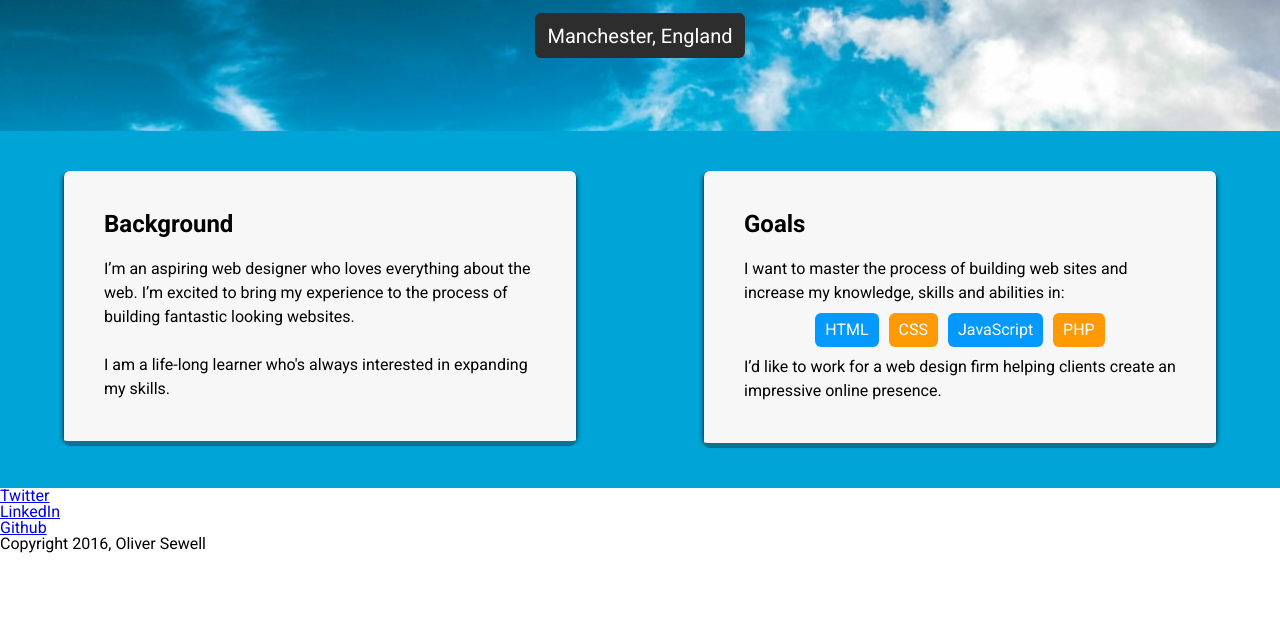
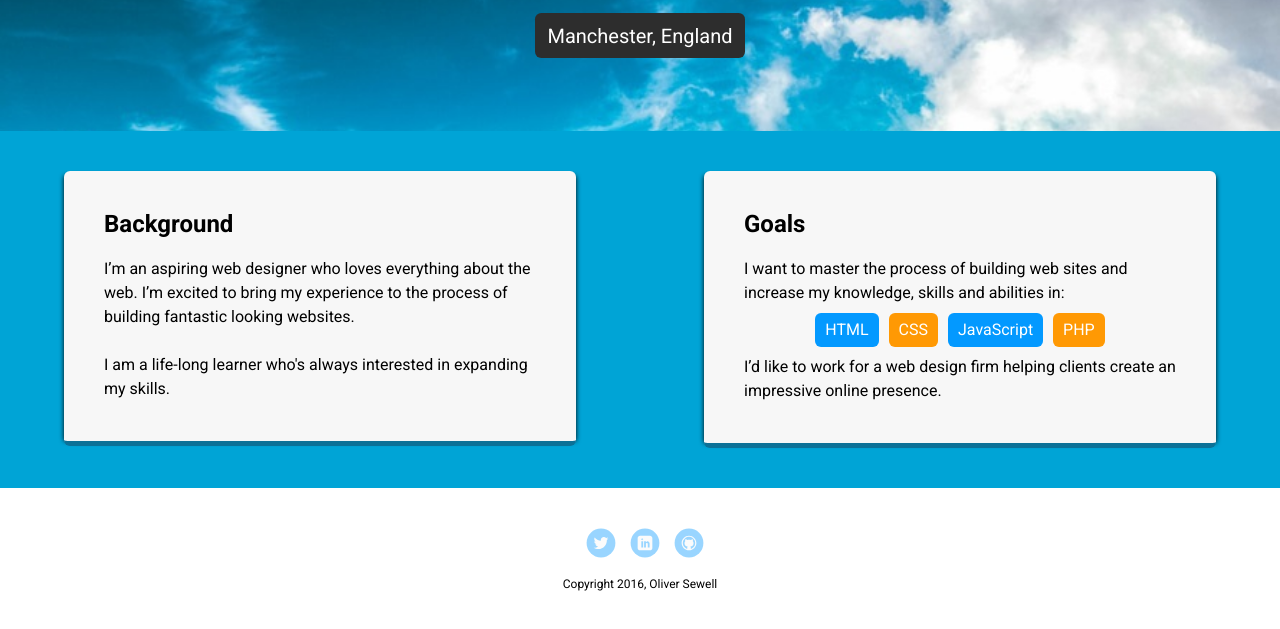
Before and after one commit to o-sewell/personal_page, a website: page index.html in a window 1280 px wide. Shown: the part 355-984 px from the top of the page. Before the commit the page ends 908 px from the top, so only its background shows below. Drawn offline with nearby package versions, Linux system fonts and the light colour scheme; files that its build step writes are made by us from their sources; a web font is replaced by a local one.

Commit message:
Added styling to footer

```diff
--- /dev/null
+++ b/scss/layout/_footer.scss
@@ -0,0 +1,41 @@
+footer {
+  text-align: center;
+  min-height: 50px;
+  padding: 40px 0;
+}
+
+footer .copyright {
+  margin-top: 20px;
+  font-size: .75em;
+}
+
+footer ul {
+  text-align: center;
+}
+
+footer ul li {
+  display: inline-block;
+}
+
+a.social {
+  display: inline-block;
+  text-indent: -9999px;
+  margin-left: 10px;
+  width: 30px;
+  height: 30px;
+  background-size: 30px 30px;
+  opacity: .4;
+  transition: all .5s;
+}
+a.twitter {
+  background-image: url(../images/twitter.svg);
+}
+a.linkedin {
+  background-image: url(../images/linkedin.svg);
+}
+a.github {
+  background-image: url(../images/github.svg);
+}
+a.social:hover {
+  opacity: 1;
+}
--- a/scss/layout/index.scss
+++ b/scss/layout/index.scss
@@ -2,3 +2,8 @@
 // Navigation
 // ==========================================================================
 @import 'nav';
+
+// ==========================================================================
+// Footer
+// ==========================================================================
+@import 'footer';
```
Also changed, not shown: images/github.svg (added), images/linkedin.svg (added), images/twitter.svg (added).
